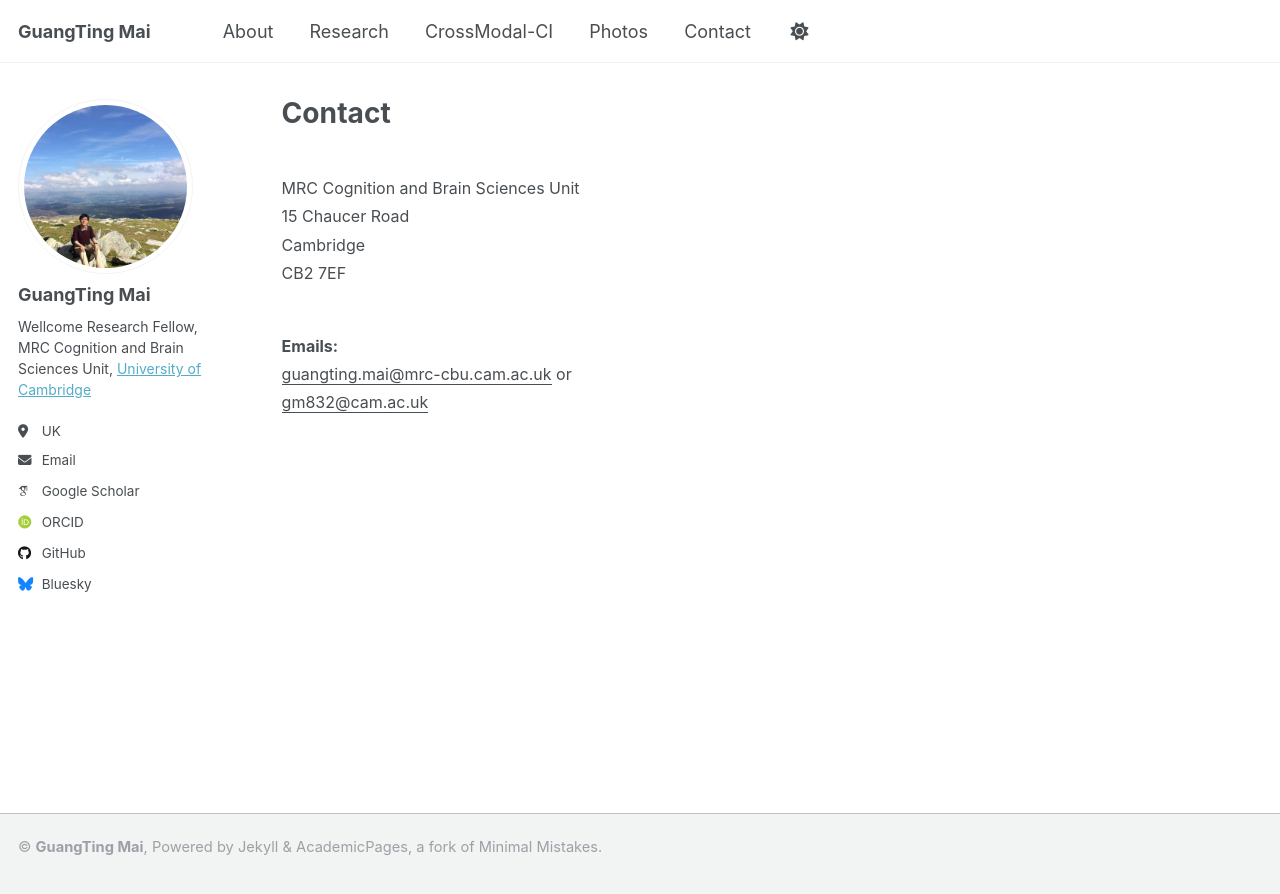
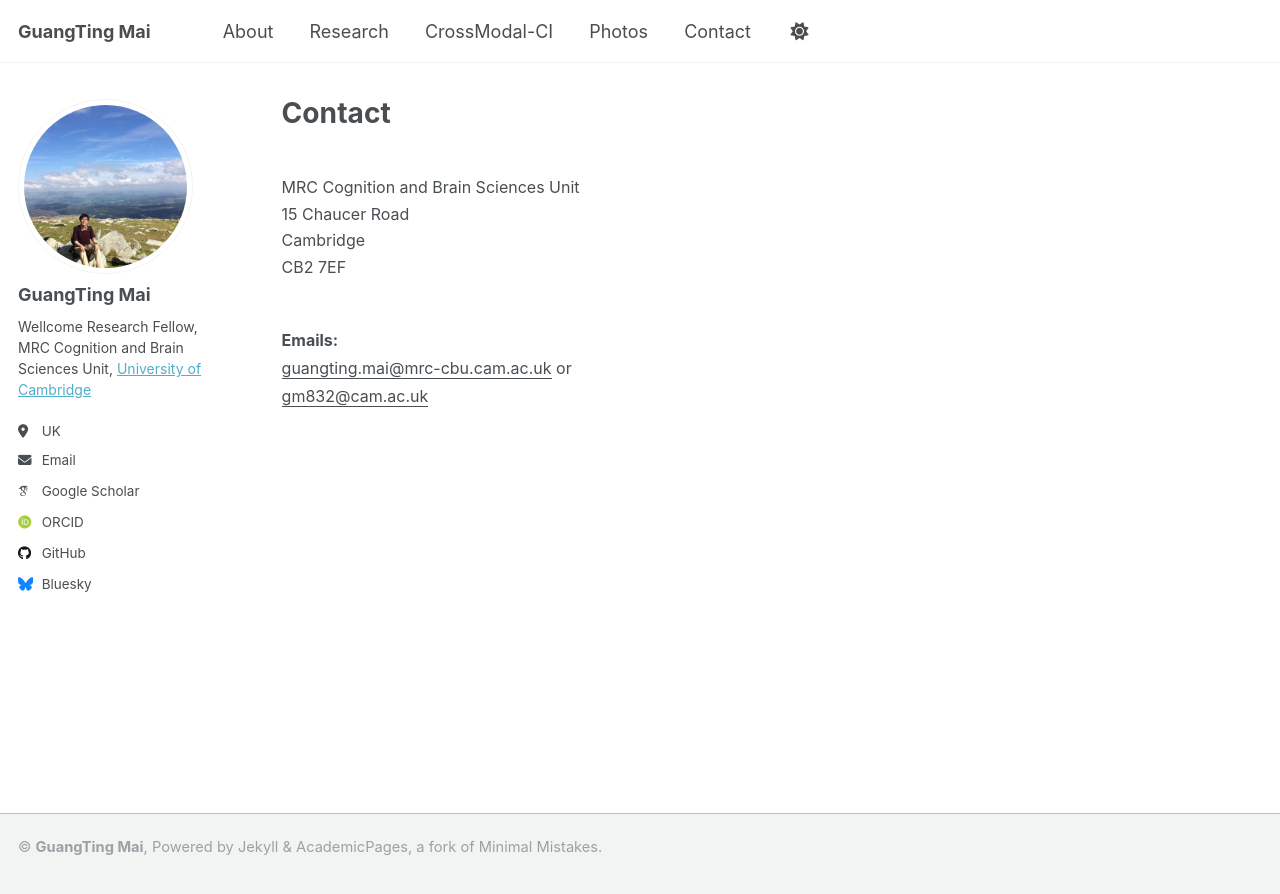
Before and after one commit to guangtingmai/guangtingmai.github.io, a Jekyll site: the page built from _pages/contact.html, in a window 1280 px wide. Shown: the top 894 px of the page. Built offline with Jekyll 4.4.1, drawn with Linux system fonts in a browser that asks for light colours; some web fonts are replaced.

Commit message:
Update contact.html

```diff
--- a/_pages/contact.html
+++ b/_pages/contact.html
@@ -7,10 +7,10 @@
 #  - /resume
 ---
 <br>
-<p><span style="font-size: 12pt;line-height: 0.3;display: block;">MRC Cognition and Brain Sciences Unit</span></p>
-<p><span style="font-size: 12pt;line-height: 0.3;display: block;">15 Chaucer Road</span></p>
-<p><span style="font-size: 12pt;line-height: 0.3;display: block;">Cambridge</span></p>
-<p><span style="font-size: 12pt;line-height: 0.3;display: block;">CB2 7EF</span></p>
+<p><span style="font-size: 12pt;line-height: 0.2;display: block;">MRC Cognition and Brain Sciences Unit</span></p>
+<p><span style="font-size: 12pt;line-height: 0.2;display: block;">15 Chaucer Road</span></p>
+<p><span style="font-size: 12pt;line-height: 0.2;display: block;">Cambridge</span></p>
+<p><span style="font-size: 12pt;line-height: 0.2;display: block;">CB2 7EF</span></p>
 <br>
 <p><span style="font-size: 12pt;line-height: 0.3;display: block"><strong>Emails:</strong></span></p>
 <p><span style="font-size: 12pt;line-height: 0.3;display: block"><u>guangting.mai@mrc-cbu.cam.ac.uk</u> or</span></p>
```
